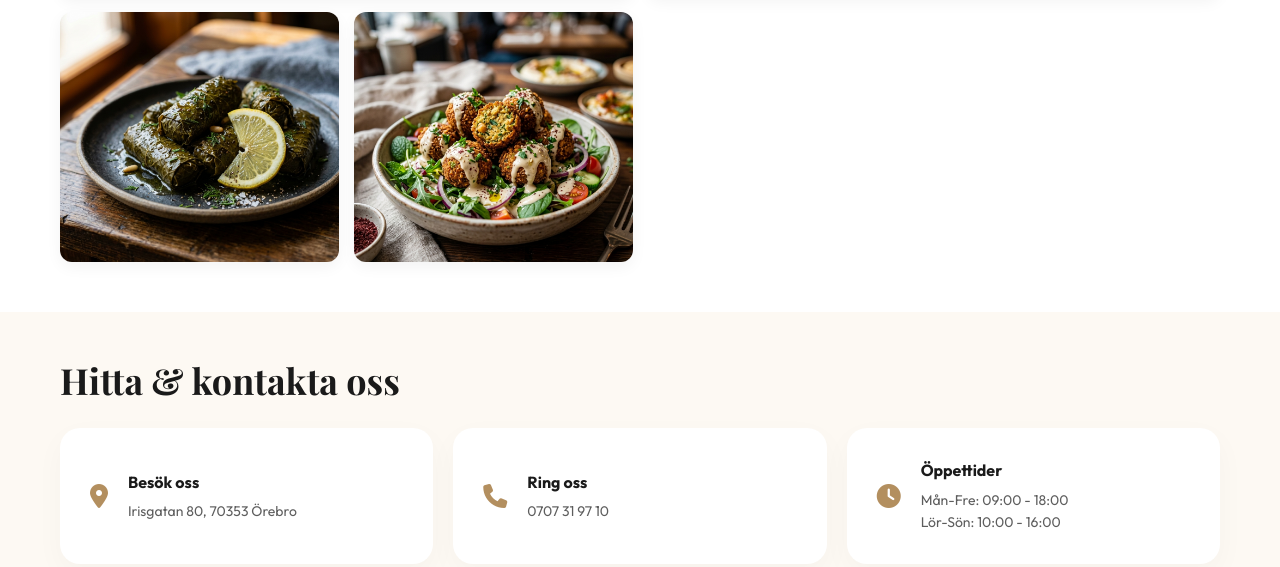
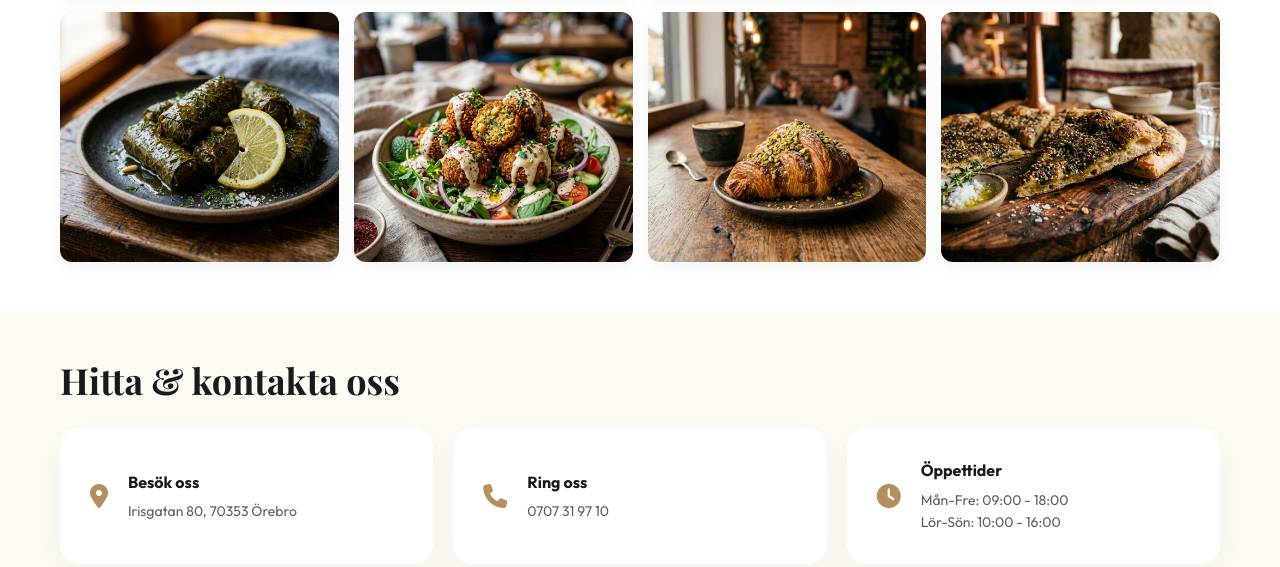
Before and after one commit to Moony2020/Mellringe-Cafe, a plain HTML site: page index.html in a window 1280 px wide. Shown: the part 2132-2699 px from the top of the page. Drawn offline with nearby package versions, Linux system fonts and the light colour scheme; a web font is replaced by a local one.

Commit message:
feat: expanded image gallery to perfectly complete the grid by adding newly generated appetizing shots of pistachio croissant and zaatar manakish

```diff
--- a/index.html
+++ b/index.html
@@ -147,6 +147,8 @@
           <div class="gallery-item item-wide"><img src="images/gallery-2.png" alt="Premium Middle Eastern Pastries"></div>
           <div class="gallery-item"><img src="images/cat-dolma.png" alt="Dolma Tallrik"></div>
           <div class="gallery-item"><img src="images/cat-falafel.png" alt="Middle Eastern Falafel"></div>
+          <div class="gallery-item"><img src="images/gal-croissant.png" alt="Pistachio Croissant"></div>
+          <div class="gallery-item"><img src="images/gal-zaatar.png" alt="Zaatar Manakish"></div>
         </div>
       </div>
     </section>
```
Also changed, not shown: images/gal-croissant.png (added), images/gal-zaatar.png (added).
